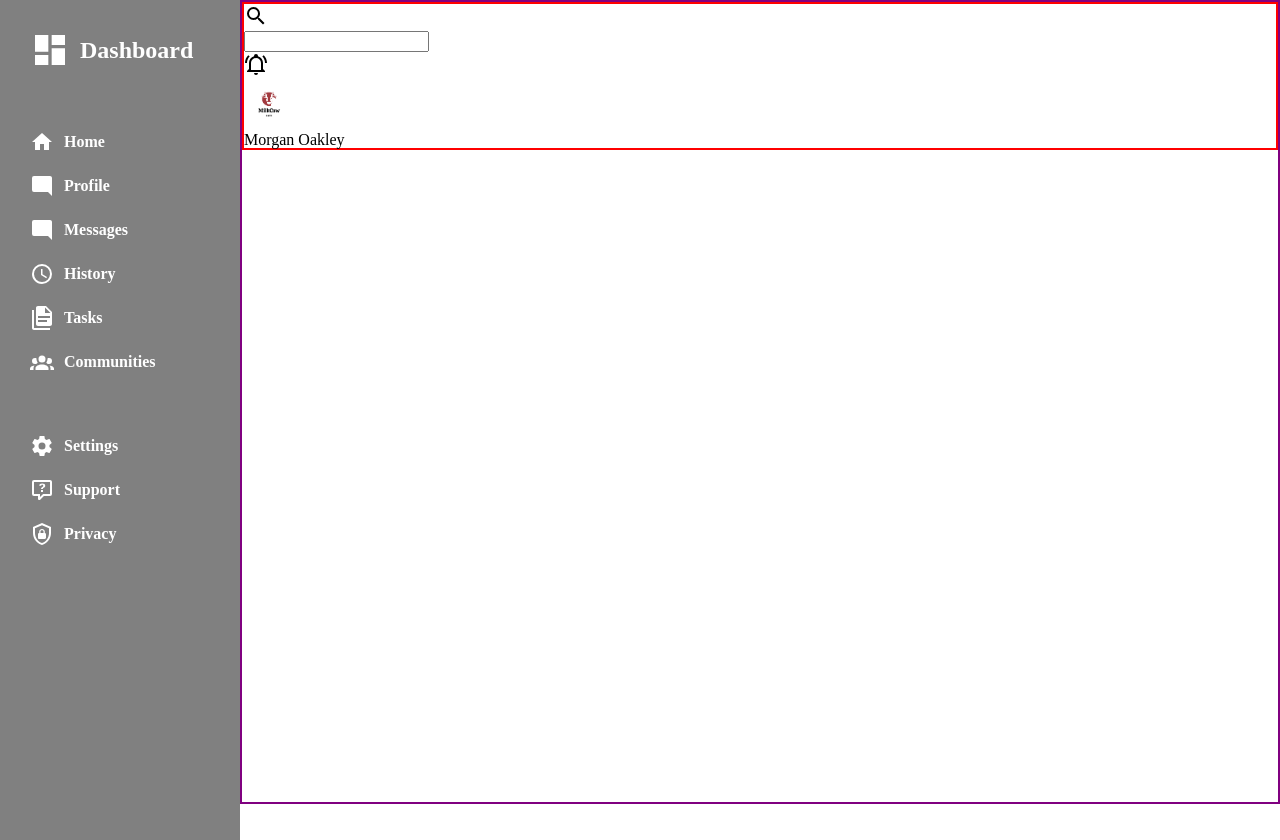
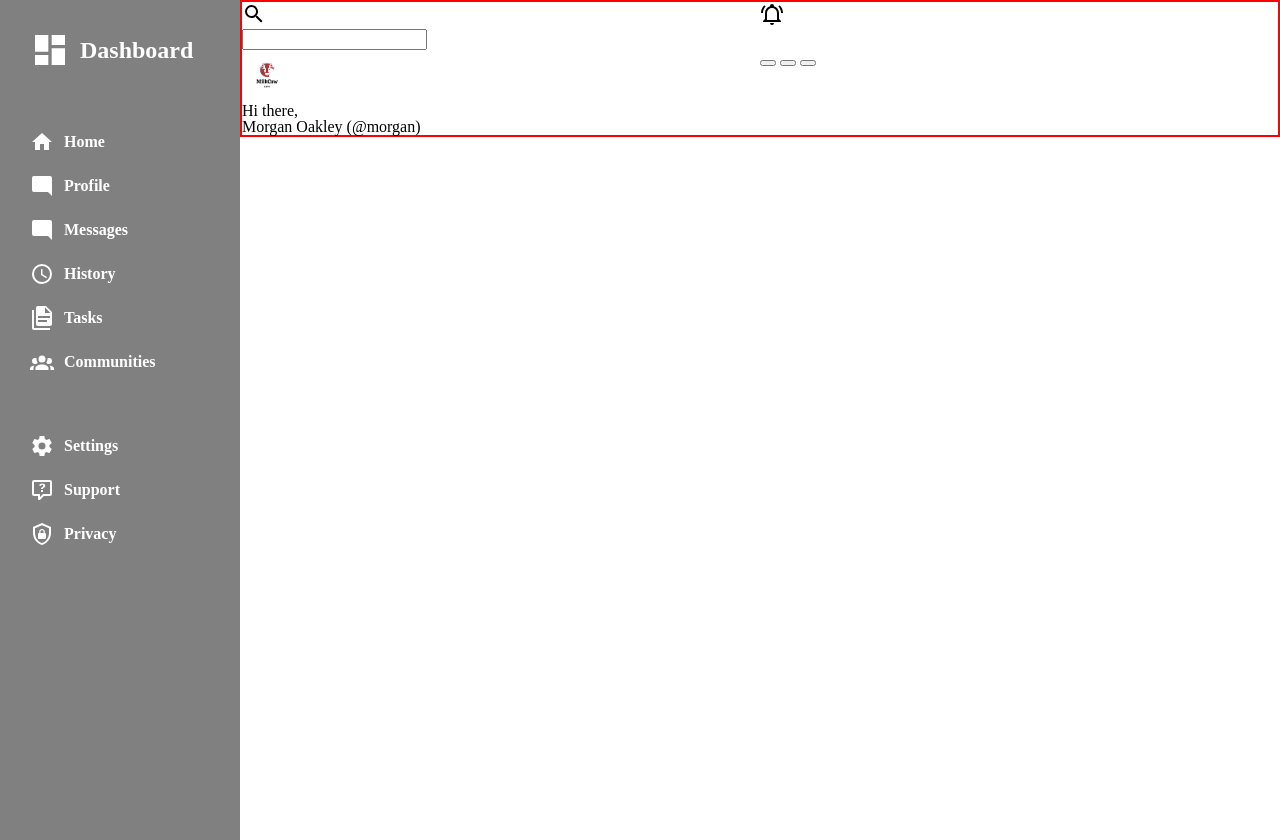
Before and after one commit to o0ops46/admin-dashboard, a plain HTML site: page index.html in a window 1280 px wide. Drawn offline with Linux system fonts and the light colour scheme.

Commit message:
formatted the index.html

```diff
--- a/index.html
+++ b/index.html
@@ -7,6 +7,7 @@
     <title>Dashboard Project</title>
     <link rel="stylesheet" href="style.css" />
   </head>
+
   <body>
     <div class="container">
       <ul class="sidebar">
@@ -15,7 +16,8 @@
             <path
               fill="currentColor"
               d="M13,3V9H21V3M13,21H21V11H13M3,21H11V15H3M3,13H11V3H3V13Z"
-            /></svg>
+            />
+          </svg>
           Dashboard
         </li>
         <li>
@@ -32,7 +34,8 @@
             <path
               fill="currentColor"
               d="M22,4C22,2.89 21.1,2 20,2H4A2,2 0 0,0 2,4V16A2,2 0 0,0 4,18H18L22,22V4Z"
-            /></svg>
+            />
+          </svg>
           Profile
         </li>
         <li>
@@ -40,7 +43,8 @@
             <path
               fill="currentColor"
               d="M22,4C22,2.89 21.1,2 20,2H4A2,2 0 0,0 2,4V16A2,2 0 0,0 4,18H18L22,22V4Z"
-            /></svg>
+            />
+          </svg>
           Messages
         </li>
         <li>
@@ -48,7 +52,8 @@
             <path
               fill="currentColor"
               d="M12,20A8,8 0 0,0 20,12A8,8 0 0,0 12,4A8,8 0 0,0 4,12A8,8 0 0,0 12,20M12,2A10,10 0 0,1 22,12A10,10 0 0,1 12,22C6.47,22 2,17.5 2,12A10,10 0 0,1 12,2M12.5,7V12.25L17,14.92L16.25,16.15L11,13V7H12.5Z"
-            /></svg>
+            />
+          </svg>
           History
         </li>
         <li>
@@ -56,7 +61,8 @@
             <path
               fill="currentColor"
               d="M4 4V22H20V24H4C2.9 24 2 23.1 2 22V4H4M15 7H20.5L15 1.5V7M8 0H16L22 6V18C22 19.11 21.11 20 20 20H8C6.89 20 6 19.1 6 18V2C6 .89 6.89 0 8 0M17 16V14H8V16H17M20 12V10H8V12H20Z"
-            /></svg>
+            />
+          </svg>
           Tasks
         </li>
         <li>
@@ -64,7 +70,8 @@
             <path
               fill="currentColor"
               d="M12,5.5A3.5,3.5 0 0,1 15.5,9A3.5,3.5 0 0,1 12,12.5A3.5,3.5 0 0,1 8.5,9A3.5,3.5 0 0,1 12,5.5M5,8C5.56,8 6.08,8.15 6.53,8.42C6.38,9.85 6.8,11.27 7.66,12.38C7.16,13.34 6.16,14 5,14A3,3 0 0,1 2,11A3,3 0 0,1 5,8M19,8A3,3 0 0,1 22,11A3,3 0 0,1 19,14C17.84,14 16.84,13.34 16.34,12.38C17.2,11.27 17.62,9.85 17.47,8.42C17.92,8.15 18.44,8 19,8M5.5,18.25C5.5,16.18 8.41,14.5 12,14.5C15.59,14.5 18.5,16.18 18.5,18.25V20H5.5V18.25M0,20V18.5C0,17.11 1.89,15.94 4.45,15.6C3.86,16.28 3.5,17.22 3.5,18.25V20H0M24,20H20.5V18.25C20.5,17.22 20.14,16.28 19.55,15.6C22.11,15.94 24,17.11 24,18.5V20Z"
-            /></svg>
+            />
+          </svg>
           Communities
         </li>
         <li class="settings">
@@ -72,7 +79,8 @@
             <path
               fill="currentColor"
               d="M12,15.5A3.5,3.5 0 0,1 8.5,12A3.5,3.5 0 0,1 12,8.5A3.5,3.5 0 0,1 15.5,12A3.5,3.5 0 0,1 12,15.5M19.43,12.97C19.47,12.65 19.5,12.33 19.5,12C19.5,11.67 19.47,11.34 19.43,11L21.54,9.37C21.73,9.22 21.78,8.95 21.66,8.73L19.66,5.27C19.54,5.05 19.27,4.96 19.05,5.05L16.56,6.05C16.04,5.66 15.5,5.32 14.87,5.07L14.5,2.42C14.46,2.18 14.25,2 14,2H10C9.75,2 9.54,2.18 9.5,2.42L9.13,5.07C8.5,5.32 7.96,5.66 7.44,6.05L4.95,5.05C4.73,4.96 4.46,5.05 4.34,5.27L2.34,8.73C2.21,8.95 2.27,9.22 2.46,9.37L4.57,11C4.53,11.34 4.5,11.67 4.5,12C4.5,12.33 4.53,12.65 4.57,12.97L2.46,14.63C2.27,14.78 2.21,15.05 2.34,15.27L4.34,18.73C4.46,18.95 4.73,19.03 4.95,18.95L7.44,17.94C7.96,18.34 8.5,18.68 9.13,18.93L9.5,21.58C9.54,21.82 9.75,22 10,22H14C14.25,22 14.46,21.82 14.5,21.58L14.87,18.93C15.5,18.67 16.04,18.34 16.56,17.94L19.05,18.95C19.27,19.03 19.54,18.95 19.66,18.73L21.66,15.27C21.78,15.05 21.73,14.78 21.54,14.63L19.43,12.97Z"
-            /></svg>
+            />
+          </svg>
           Settings
         </li>
         <li>
@@ -80,7 +88,8 @@
             <path
               fill="currentColor"
               d="M4,2A2,2 0 0,0 2,4V16A2,2 0 0,0 4,18H8V21A1,1 0 0,0 9,22H9.5V22C9.75,22 10,21.9 10.2,21.71L13.9,18H20A2,2 0 0,0 22,16V4C22,2.89 21.1,2 20,2H4M4,4H20V16H13.08L10,19.08V16H4V4M12.19,5.5C11.3,5.5 10.59,5.68 10.05,6.04C9.5,6.4 9.22,7 9.27,7.69C0.21,7.69 6.57,7.69 11.24,7.69C11.24,7.41 11.34,7.2 11.5,7.06C11.7,6.92 11.92,6.85 12.19,6.85C12.5,6.85 12.77,6.93 12.95,7.11C13.13,7.28 13.22,7.5 13.22,7.8C13.22,8.08 13.14,8.33 13,8.54C12.83,8.76 12.62,8.94 12.36,9.08C11.84,9.4 11.5,9.68 11.29,9.92C11.1,10.16 11,10.5 11,11H13C13,10.72 13.05,10.5 13.14,10.32C13.23,10.15 13.4,10 13.66,9.85C14.12,9.64 14.5,9.36 14.79,9C15.08,8.63 15.23,8.24 15.23,7.8C15.23,7.1 14.96,6.54 14.42,6.12C13.88,5.71 13.13,5.5 12.19,5.5M11,12V14H13V12H11Z"
-            /></svg>
+            />
+          </svg>
           Support
         </li>
         <li>
@@ -88,31 +97,39 @@
             <path
               fill="currentColor"
               d="M21,11C21,16.55 17.16,21.74 12,23C6.84,21.74 3,16.55 3,11V5L12,1L21,5V11M12,21C15.75,20 19,15.54 19,11.22V6.3L12,3.18L5,6.3V11.22C5,15.54 8.25,20 12,21M14.8,11V9.5C14.8,8.1 13.4,7 12,7C10.6,7 9.2,8.1 9.2,9.5V11C8.6,11 8,11.6 8,12.2V15.7C8,16.4 8.6,17 9.2,17H14.7C15.4,17 16,16.4 16,15.8V12.3C16,11.6 15.4,11 14.8,11M13.5,11H10.5V9.5C10.5,8.7 11.2,8.2 12,8.2C12.8,8.2 13.5,8.7 13.5,9.5V11Z"
-            /></svg>
+            />
+          </svg>
           Privacy
         </li>
       </ul>
-      <!-- SIDEBAR -->
-      <!-- SIDEBAR -->
-      <!-- SIDEBAR -->
-      <!-- SIDEBAR -->
+      <!-- SIDEBAR  FINISH-->
+      <!-- SIDEBAR  FINISH-->
+      <!-- SIDEBAR  FINISH-->
+      <!-- SIDEBAR  FINISH-->
+      <!-- SIDEBAR  FINISH-->
+
+      <!-- MAIN START -->
+      <!-- MAIN START -->
+      <!-- MAIN START -->
+      <!-- MAIN START -->
       <div class="main">
         <header>
           <!-- top side of the header -->
           <!-- top side of the header -->
-<div class="top-side">
-
+          <div class="header-top-left">
             <div class="search-logo">
               <svg style="width: 24px; height: 24px" viewBox="0 0 24 24">
                 <path
                   fill="currentColor"
                   d="M9.5,3A6.5,6.5 0 0,1 16,9.5C16,11.11 15.41,12.59 14.44,13.73L14.71,14H15.5L20.5,19L19,20.5L14,15.5V14.71L13.73,14.44C12.59,15.41 11.11,16 9.5,16A6.5,6.5 0 0,1 3,9.5A6.5,6.5 0 0,1 9.5,3M9.5,5C7,5 5,7 5,9.5C5,12 7,14 9.5,14C12,14 14,12 14,9.5C14,7 12,5 9.5,5Z"
-    /></svg>
-   </div>
+                />
+              </svg>
               <div class="search-tab">
                 <input type="search" />
               </div>
-
+            </div>
+          </div>
+          <div class="header-top-right">
             <div class="logo-alert">
               <svg style="width: 24px; height: 24px" viewBox="0 0 24 24">
                 <path
@@ -121,46 +138,8 @@
                 />
               </svg>
             </div>
-      <div class="cow-logo-top">
-
-        <img
-
-        src="/resources/cow-logo.png"
-        alt="cow-logo"
-        />
           </div>
-      <h4>Morgan Oakley</h4>
-    </div>
-    </header>
-<!-- top side of the header -->
-<!-- top side of the header -->
-          <!-- <div class="top-nav">
-            <div class="search-logo">
-              <svg style="width: 24px; height: 24px" viewBox="0 0 24 24">
-                <path
-                  fill="currentColor"
-                  d="M9.5,3A6.5,6.5 0 0,1 16,9.5C16,11.11 15.41,12.59 14.44,13.73L14.71,14H15.5L20.5,19L19,20.5L14,15.5V14.71L13.73,14.44C12.59,15.41 11.11,16 9.5,16A6.5,6.5 0 0,1 3,9.5A6.5,6.5 0 0,1 9.5,3M9.5,5C7,5 5,7 5,9.5C5,12 7,14 9.5,14C12,14 14,12 14,9.5C14,7 12,5 9.5,5Z"
-                />
-              </svg>
-              <input type="text" />
-              <div class="logo-alert-name">
-                <svg style="width: 24px; height: 24px" viewBox="0 0 24 24">
-                  <path
-                    fill="currentColor"
-                    d="M10,21H14A2,2 0 0,1 12,23A2,2 0 0,1 10,21M21,19V20H3V19L5,17V11C5,7.9 7.03,5.17 10,4.29C10,4.19 10,4.1 10,4A2,2 0 0,1 12,2A2,2 0 0,1 14,4C14,4.1 14,4.19 14,4.29C16.97,5.17 19,7.9 19,11V17L21,19M17,11A5,5 0 0,0 12,6A5,5 0 0,0 7,11V18H17V11M19.75,3.19L18.33,4.61C20.04,6.3 21,8.6 21,11H23C23,8.07 21.84,5.25 19.75,3.19M1,11H3C3,8.6 3.96,6.3 5.67,4.61L4.25,3.19C2.16,5.25 1,8.07 1,11Z"
-                  />
-                </svg>
-                <img
-                  class="cow-logo-top"
-                  src="/resources/cow-logo.png"
-                  alt="cow-logo"
-                />
-                <h4>Morgan Oakley</h4>
-              </div>
-            </div>
-          </div>
-          <div class="bottom-nav">
-            <div class="bottom-nav-left">
+          <div class="header-bottom-left">
             <img
               class="large-logo"
               src="/resources/cow-logo.png"
@@ -171,11 +150,13 @@
               Morgan Oakley (@morgan)
             </p>
           </div>
-            <div class="bottom-nav-right">
-              <button class="first-button top-buttons">New</button>
-              <button class="top-buttons">Upload</button>
-              <button class="top-buttons">Share</button>
+          <div class="header-bottom-right">
+            <button></button>
+            <button></button>
+            <button></button>
           </div>
-          </div> -->
+        </header>
+      </div>
+    </div>
   </body>
 </html>
--- a/style.css
+++ b/style.css
@@ -165,7 +165,6 @@ li svg {
 /* MAIN*/
 /* MAIN*/
 .main {
-  border: 2px solid purple;
   display: grid;
   height: 100vh;
   grid-template-rows: 1fr 5fr;
@@ -179,6 +178,7 @@ header {
   display: grid;
   grid-template-columns: 1fr 1fr;
 }
+
 /* top side of the header */
 /* top side of the header */
 
```
Lines whose indentation alone changed are shown as unchanged.
